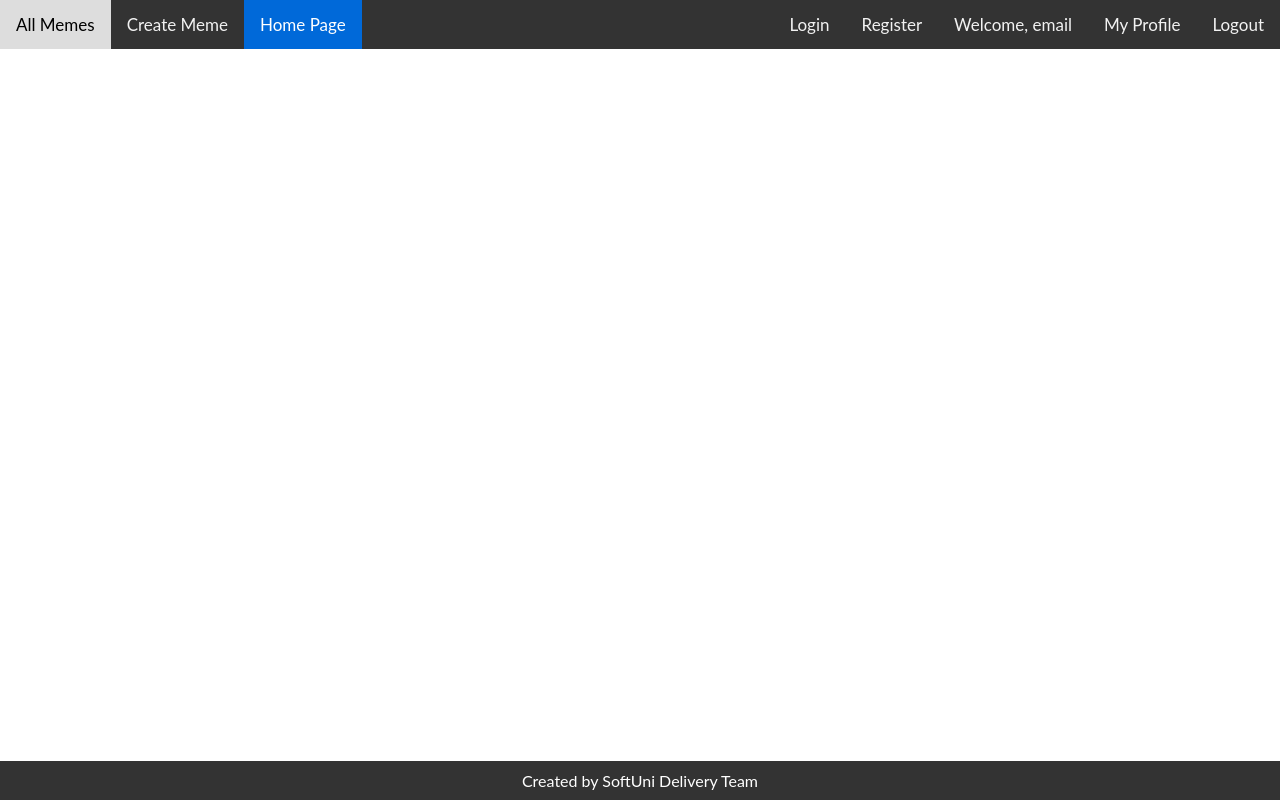
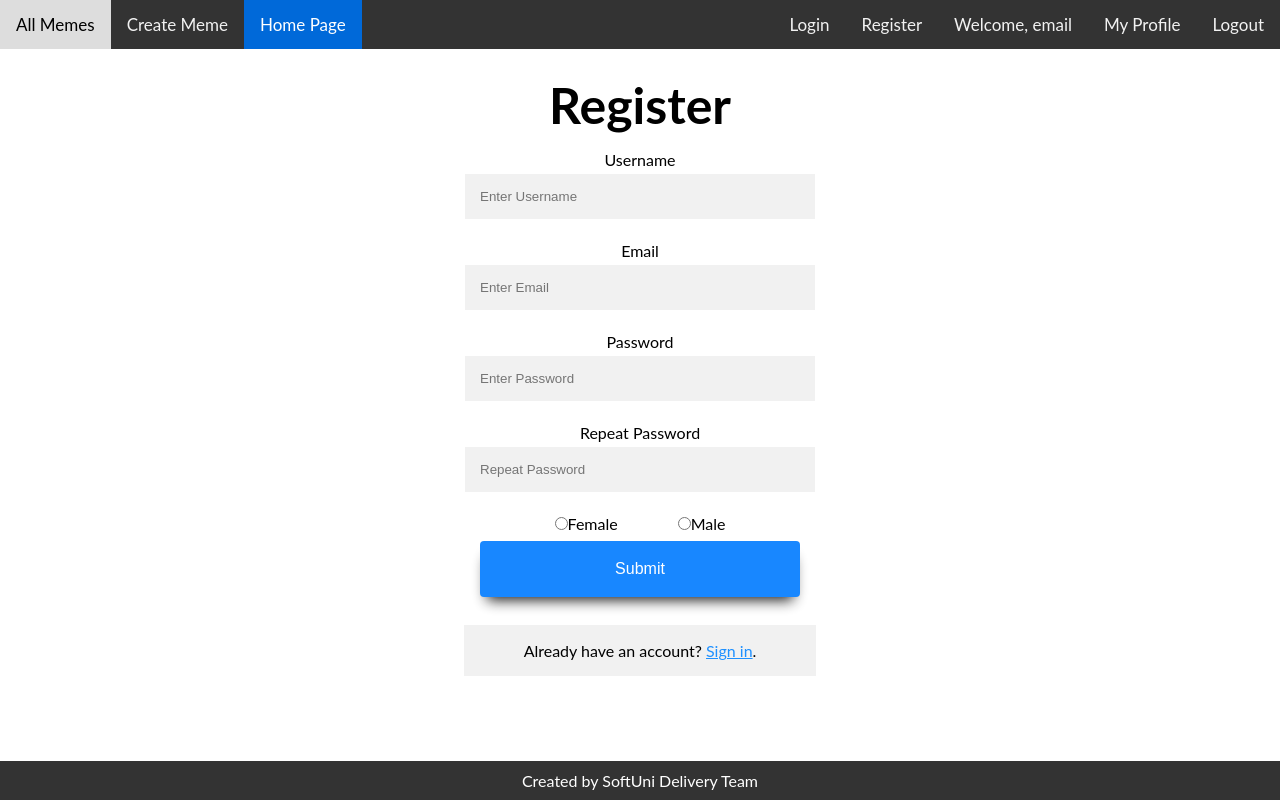
Before and after one commit to Martin322s/meme-lounge, a React (Create React App) app: page /register in a window 1280 px wide. Built offline with nearby package versions, Linux system fonts and the light colour scheme.

Commit message:
register component

```diff
--- a/src/App.js
+++ b/src/App.js
@@ -3,6 +3,7 @@ import { Navigation } from './components/common/Navigation';
 import { Footer } from './components/common/Footer';
 import { Home } from './components/Home';
 import { Login } from './components/Login';
+import { Register } from './components/Register';
 
 function App() {
 	return (
@@ -13,6 +14,7 @@ function App() {
 					<Routes>
 						<Route path="/" element={<Home />} />
 						<Route path="/login" element={<Login />} />
+						<Route path="/register" element={<Register />} />
 					</Routes>
 				</main>
 			</div>
--- /dev/null
+++ b/src/components/Register.js
@@ -0,0 +1,63 @@
+import { Link } from "react-router-dom";
+
+export const Register = () => {
+    return (
+        <section id="register">
+            <form id="register-form">
+                <div className="container">
+                    <h1>Register</h1>
+                    <label htmlFor="username">Username</label>
+                    <input
+                        id="username"
+                        type="text"
+                        placeholder="Enter Username"
+                        name="username"
+                    />
+                    <label htmlFor="email">Email</label>
+                    <input
+                        id="email"
+                        type="text"
+                        placeholder="Enter Email"
+                        name="email"
+                    />
+                    <label htmlFor="password">Password</label>
+                    <input
+                        id="password"
+                        type="password"
+                        placeholder="Enter Password"
+                        name="password"
+                    />
+                    <label htmlFor="repeatPass">Repeat Password</label>
+                    <input
+                        id="repeatPass"
+                        type="password"
+                        placeholder="Repeat Password"
+                        name="repeatPass"
+                    />
+                    <div className="gender">
+                        <input type="radio" name="gender" id="female" defaultValue="female" />
+                        <label htmlFor="female">Female</label>
+                        <input
+                            type="radio"
+                            name="gender"
+                            id="male"
+                            defaultValue="male"
+                            defaultChecked=""
+                        />
+                        <label htmlFor="male">Male</label>
+                    </div>
+                    <input
+                        type="submit"
+                        className="registerbtn button"
+                        defaultValue="Register"
+                    />
+                    <div className="container signin">
+                        <p>
+                            Already have an account? <Link to="/login">Sign in</Link>.
+                        </p>
+                    </div>
+                </div>
+            </form>
+        </section>
+    );
+};
```
Also changed, not shown: index.html (+0 -30 lines).
